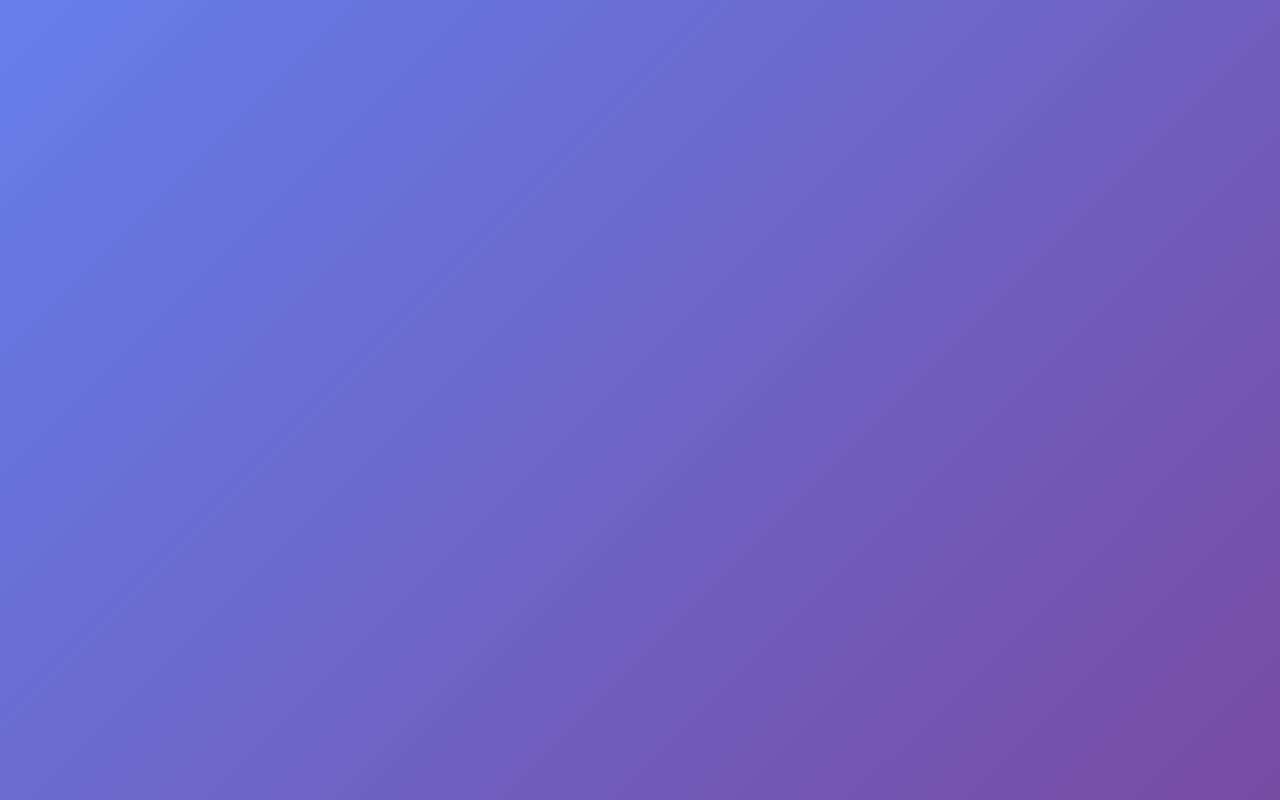
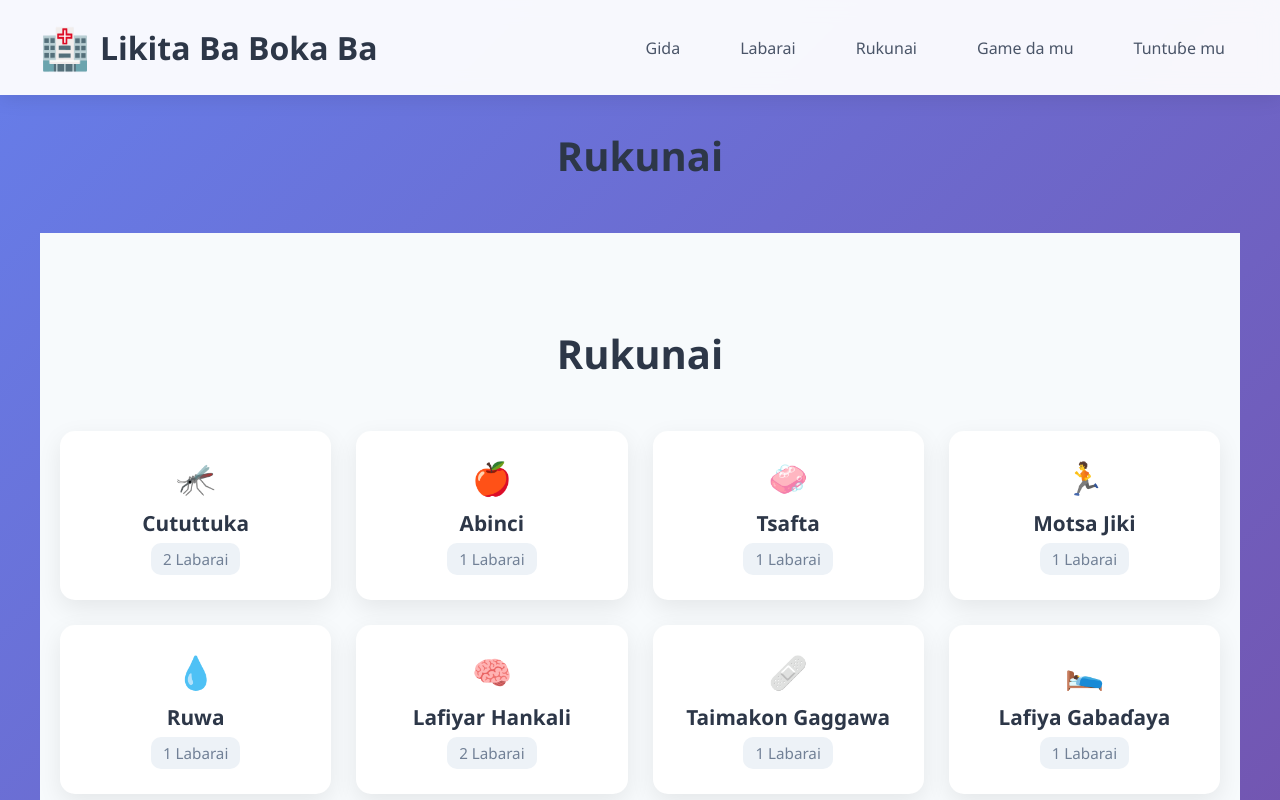
Before and after one commit to mycontribusion/likita-ba-boka-ba, a React (Create React App) app: page /categories in a window 1280 px wide. Before the commit this address had no page. Shown: the top 800 px of the page. Built offline with nearby package versions, Linux system fonts and the light colour scheme.

Commit message:
sort out the links

```diff
--- a/src/LikitaBaBokaBa.js
+++ b/src/LikitaBaBokaBa.js
@@ -1,50 +1,31 @@
-import React, { useState } from "react";
-import { useNavigate } from "react-router-dom";
-import articlesData from "./data/articles";
-import categoriesData from "./data/categories";
-
+import React from "react";
+import { Routes, Route } from "react-router-dom";
 import Header from "./components/Header";
-import HeroSection from "./components/HeroSection";
-import CategorySection from "./components/CategorySection";
+import Footer from "./components/Footer";
+import HomePage from "./pages/HomePage";
+import CategoryPage from "./pages/CategoryPage";
 import ArticleSection from "./components/ArticleSection";
-import FullArticleView from "./components/FullArticleView";
-import Footer from "./components/Footer";
+import ArticlePage from "./pages/ArticlePage";
+import AllArticlesPage from "./pages/AllArticlesPage";
+import AllCategoriesPage from "./pages/AllCategoriesPage";
 
 const LikitaBaBokaBa = () => {
-  const [selectedArticle, setSelectedArticle] = useState(null);
-  const navigate = useNavigate();
-
-  const handleSelectArticle = (article) => {
-    setSelectedArticle(article);
-    navigate(`/article/${article.id}`);
-  };
-
   return (
     <div className="app">
       <Header />
 
-      {!selectedArticle ? (
-        <>
-        {/* ✅ Add the Hero section */}
-        <HeroSection />
-          {/* Show 5 recent articles with excerpt */}
-          <ArticleSection
-            articles={articlesData.slice(0, 5)}
-            onSelectArticle={handleSelectArticle}
-            showExcerpt={true}
-          />
-
-          {/* Show categories */}
-          <CategorySection
-            categories={categoriesData}
-          />
-        </>
-      ) : (
-        <FullArticleView
-          article={selectedArticle}
-          onBack={() => setSelectedArticle(null)}
-        />
-      )}
+      <main style={{ minHeight: "70vh" }}>
+        <Routes>
+          {/* ✅ Use index route for homepage */}
+          <Route path="/*" element={<HomePage />} />
+          <Route path="/articles" element={<AllArticlesPage />} />
+          <Route path="/categories" element={<AllCategoriesPage />} />
+          <Route path="/category/:name" element={<CategoryPage />} />
+          <Route path="/article/:id" element={<ArticlePage />} />
+          {/* Optional 404 fallback */}
+          <Route path="*" element={<h2 style={{ textAlign: "center" }}>Shafin bai samu ba 😅</h2>} />
+        </Routes>
+      </main>
 
       <Footer />
     </div>
--- a/src/components/ArticleSection.js
+++ b/src/components/ArticleSection.js
@@ -1,8 +1,12 @@
+// ArticleSection.jsx
 import React from "react";
+import { useNavigate } from "react-router-dom";
 import ArticleCard from "./ArticleCard";
 import './ArticleSection.css';
 
-const ArticleSection = ({ articles, onSelectArticle, showExcerpt = true }) => {
+const ArticleSection = ({ articles, showExcerpt = true }) => {
+  const navigate = useNavigate();
+
   return (
     <section className="article-section">
       <h2>{showExcerpt ? "Sabbin Labarai" : "Labarai"}</h2>
@@ -11,7 +15,7 @@ const ArticleSection = ({ articles, onSelectArticle, showExcerpt = true }) => {
           <ArticleCard
             key={article.id}
             article={article}
-            onClick={() => onSelectArticle(article)}
+            onClick={() => navigate(`/article/${article.id}`)} // direct navigation
             showExcerpt={showExcerpt}
           />
         ))}
--- a/src/components/CategoryCard.css
+++ b/src/components/CategoryCard.css
@@ -1,20 +1,34 @@
-
 .category-card {
-    cursor: pointer;
-    background-color: #f9f9f9;
-    border: 2px solid transparent;
-    border-radius: 10px;
-    padding: 1rem;
+  background: white;
+  border-radius: 15px;
+  box-shadow: 0 8px 25px rgba(0, 0, 0, 0.08);
+  padding: 25px;
   text-align: center;
   transition: all 0.3s ease;
 }
 
 .category-card:hover {
-    border-color: #00bfa5;
-    transform: translateY(-3px);
+  transform: translateY(-5px);
+  box-shadow: 0 12px 30px rgba(0, 0, 0, 0.1);
 }
 
-  .category-card.selected {
-    border-color: #00796b;
-    background-color: #e0f2f1;
+.category-icon {
+  font-size: 2rem;
+  margin-bottom: 10px;
 }
+
+.category-title {
+  font-size: 1.3rem;
+  font-weight: 600;
+  color: #2d3748;
+  margin-bottom: 6px;
+}
+
+.category-count {
+  font-size: 0.95rem;
+  color: #718096;
+  background: #edf2f7;
+  display: inline-block;
+  padding: 6px 12px;
+  border-radius: 10px;
+}
--- a/src/components/CategoryCard.js
+++ b/src/components/CategoryCard.js
@@ -1,11 +1,14 @@
 import React from "react";
 import { Link } from "react-router-dom";
+import "./CategoryCard.css";
 
 const CategoryCard = ({ category }) => {
   return (
     <Link to={`/category/${category.name}`} style={{ textDecoration: "none" }}>
       <div className="category-card">
+        <div className="category-icon">{category.icon}</div>
         <div className="category-title">{category.name}</div>
+        <div className="category-count">{category.count} Labarai</div>
       </div>
     </Link>
   );
--- a/src/components/HeroSection.js
+++ b/src/components/HeroSection.js
@@ -1,5 +1,6 @@
 
 import React, { useState } from 'react';
+import './HeroSection.css';
 
 const HeroSection = ({ onSearch }) => {
   const [searchInput, setSearchInput] = useState('');
--- a/src/data/categories.js
+++ b/src/data/categories.js
@@ -1,6 +1,6 @@
-
 import articlesData from './articles';
 
+// Create a mapping of categories to counts and icons
 const categoriesMap = {};
 
 articlesData.forEach(article => {
@@ -15,6 +15,7 @@ articlesData.forEach(article => {
   }
 });
 
+// Convert the map to an array for easier mapping in components
 const categoriesData = Object.values(categoriesMap);
 
 export default categoriesData;
--- a/src/index.js
+++ b/src/index.js
@@ -1,17 +1,13 @@
 import React from "react";
 import ReactDOM from "react-dom/client";
-import { BrowserRouter, Routes, Route } from "react-router-dom";
+import { BrowserRouter } from "react-router-dom";
 import App from "./App";
-import CategoryPage from "./pages/CategoryPage";
-import ArticlePage from "./pages/ArticlePage";
 
 const root = ReactDOM.createRoot(document.getElementById("root"));
 root.render(
-  <BrowserRouter>
-    <Routes>
-      <Route path="/" element={<App />} />
-      <Route path="/category/:name" element={<CategoryPage />} />
-      <Route path="/article/:id" element={<ArticlePage />} />
-    </Routes>
-  </BrowserRouter>
+  <React.StrictMode>
+    <BrowserRouter>
+      <App />
+    </BrowserRouter>
+  </React.StrictMode>
 );
```
Also changed, not shown: src/components/ArticlesPage.css (deleted, +0 -114 lines), src/components/ArticlesPage.js (deleted, +0 -27 lines), src/components/HeroSection.css (added). Lines whose indentation alone changed are shown as unchanged.
